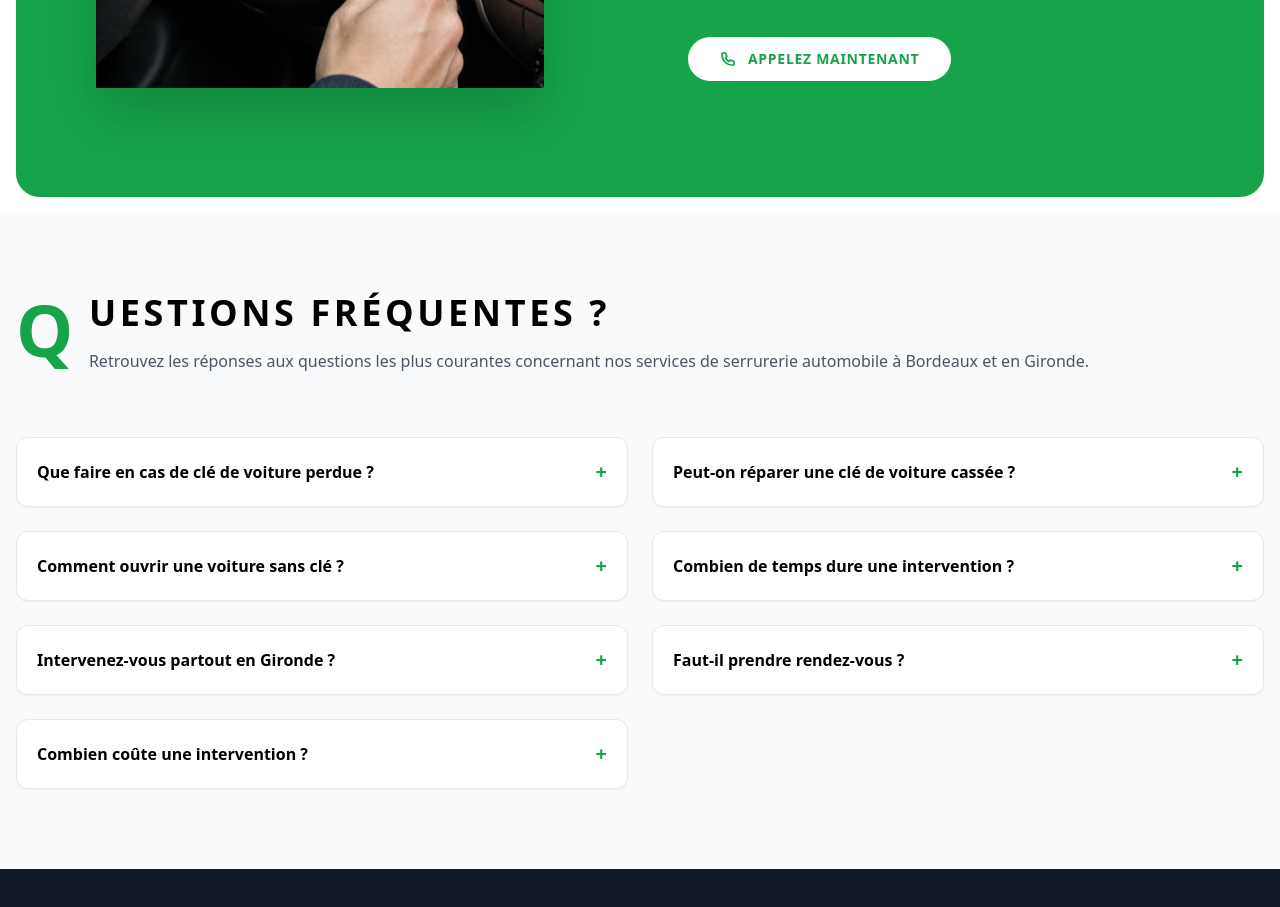
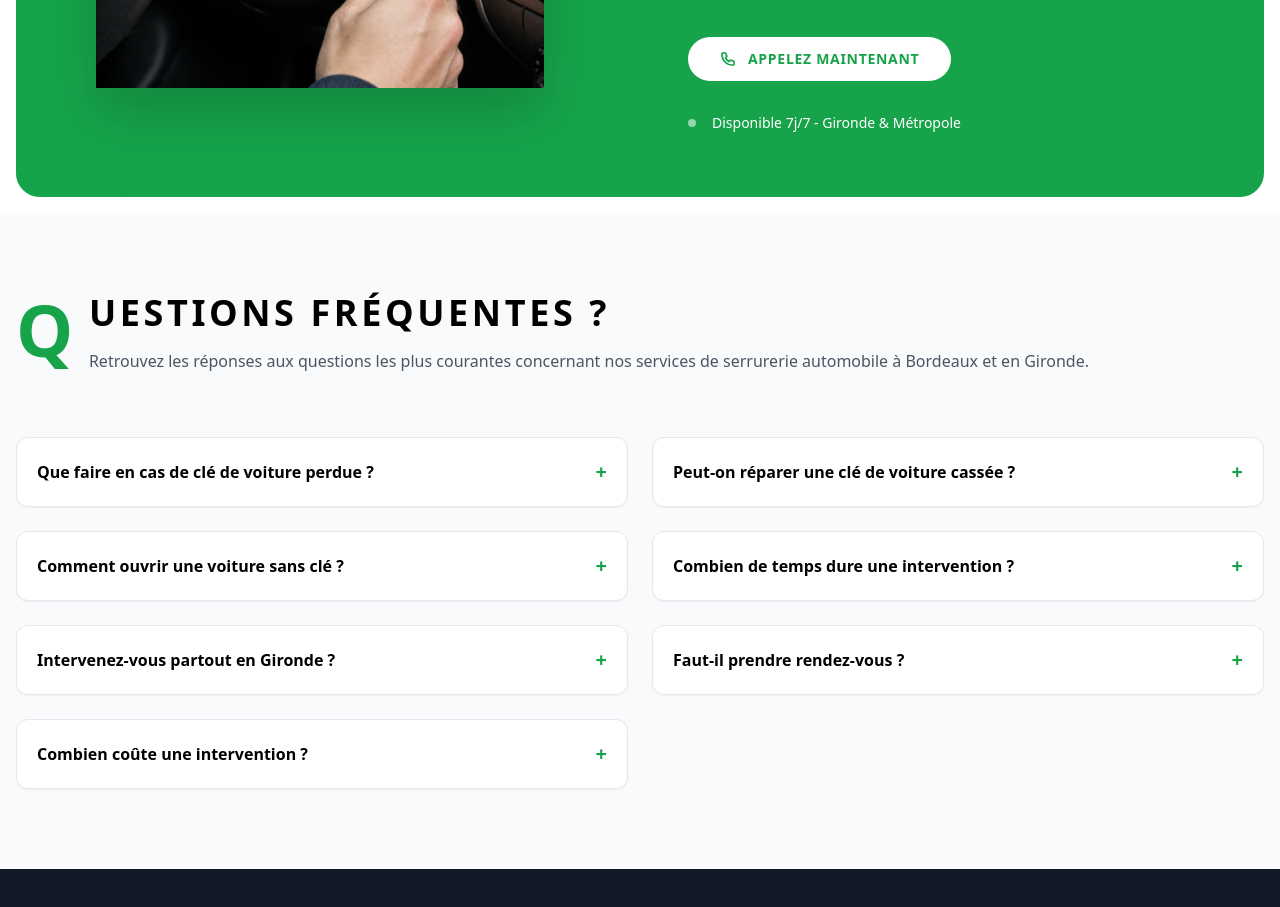
Before and after one commit to BlaiseEyor/Cle_Voiture, a website: page index.html in a window 1280 px wide. Shown: the part 4705-5612 px from the top of the page. Drawn offline with nearby package versions, Linux system fonts and the light colour scheme.

Commit message:
mise a jour de cle voiture

```diff
--- a/index.html
+++ b/index.html
@@ -683,8 +683,8 @@
                                 <span>Appelez maintenant</span>
                             </a>
 
-                            <p data-aos="zoom-in-left" class="mt-4 flex items-center gap-2 text-sm font-medium text-green-600">
-                                <span class="h-2 w-2 animate-pulse rounded-full bg-green-600"></span>
+                            <p data-aos="zoom-in-left" class="mt-4 flex items-center gap-2 text-sm font-medium text-white hover:text-green-600">
+                                <span class="h-2 w-2 animate-pulse rounded-full bg-white"></span><span class="text-green-600"></span>
                                 Disponible 7j/7 - Gironde & Métropole
                             </p>
                         </div>
```
